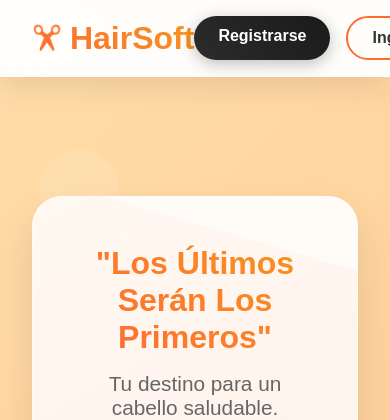
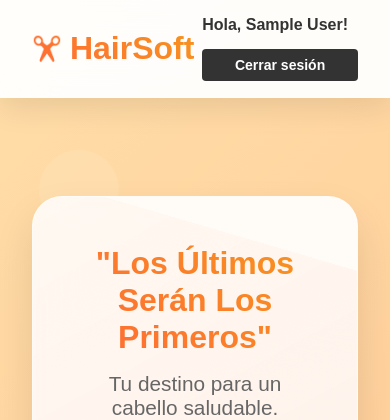
Before and after one commit to RckOlv/HairSoft, a PHP site: page / in a window 390 px wide. Shown: the top 420 px of the page. Run offline with PHP 8.4, Linux system fonts and the light colour scheme; the visitor is signed in with stand-in values (Sample User, id 1).

Commit message:
Se agregaron correcciones

```diff
--- a/css/styles_index.css
+++ b/css/styles_index.css
@@ -340,6 +340,32 @@
             animation-delay: -3s;
         }
 
+        .auth-buttons {
+            display: flex;
+            gap: 10px;
+            align-items: center;
+        }
+
+        .auth-buttons .welcome-msg {
+            font-weight: bold;
+            color: #333;
+            margin-right: 10px;
+        }
+
+        .auth-buttons .btn {
+            background-color: #333;
+            color: #fff;
+            border-radius: 4px;
+            text-decoration: none;
+            transition: background-color 0.3s ease;
+            font-size: 14px;
+            padding: 8px 16px;
+        }
+
+        .auth-buttons .btn:hover {
+            background-color: #555;
+        }
+
 
         @keyframes float {
             0%, 100% { transform: translateY(0px) rotate(0deg); }
@@ -365,6 +391,19 @@
             }
         }
 
+        @media (max-width: 768px) {
+            .auth-buttons {
+            flex-direction: column;
+            align-items: flex-end;
+        }
+
+        .auth-buttons .btn {
+            width: 100%;
+            text-align: center;
+            margin-top: 5px;
+        }
+    }
+
         .service-image {
             width: 100%;
             height: 150px;
@@ -376,7 +415,7 @@
             position: relative;
         }
 
-/* --- FOOTER STYLES (Siguiendo el patrón de tu login) --- */
+
 .footer {
     position: relative;
     z-index: 10;
@@ -385,7 +424,6 @@
     padding: 25px 20px; /* Un poco más de padding vertical */
     text-align: center;
     width: 100%;
-    /* margin-top: auto; */ /* Esto es para footers "sticky". Asegúrate de que el body/main lo soporte */
     box-shadow: 0 -2px 10px rgba(0, 0, 0, 0.3); /* Sombra sutil hacia arriba */
 }
 
@@ -454,7 +492,6 @@
     font-weight: 500; /* Menos negrita que 'bold' para la dirección */
     color: #bdc3c7; /* Color de texto suave */
     margin-top: 15px; /* Espacio sobre la dirección */
-    /* margin-left: 7%; */ /* Esto empujaría la dirección. La quitamos para centrarla correctamente */
     padding-top: 15px;
     border-top: 1px dashed rgba(255, 255, 255, 0.15); /* Línea divisoria sutil */
     max-width: 80%; /* Para que no ocupe todo el ancho en pantallas muy grandes */
--- a/index.php
+++ b/index.php
@@ -1,10 +1,13 @@
+<?php
+session_start();
+?>
 <!DOCTYPE html>
 <html lang="es">
 <head>
-    <meta charset="UTF-8">
-    <meta name="viewport" content="width=device-width, initial-scale=1.0">
+    <meta charset="UTF-8" />
+    <meta name="viewport" content="width=device-width, initial-scale=1" />
     <title>HairSoft - Los Últimos Serán Los Primeros</title>
-    <link rel="stylesheet" href="./css/styles_index.css">
+    <link rel="stylesheet" href="css/styles_index.css" />
 </head>
 <body>
     <div class="floating-elements">
@@ -23,9 +26,15 @@
                     <li class="nav-item"><a href="#turnos" class="nav-link">Turnos</a></li>
                 </ul>
             </nav>
+
             <div class="auth-buttons">
+                <?php if (isset($_SESSION['user_id'])): ?>
+                    <span class="welcome-msg">Hola, <?php echo htmlspecialchars($_SESSION['user_name']); ?>!</span>
+                    <a href="logout.php" class="btn btn-logout">Cerrar sesión</a>
+                <?php else: ?>
                     <a href="Formulario_Reg_vista_cliente.php" class="btn btn-register">Registrarse</a>
                     <a href="login.php" class="btn btn-login">Ingresar</a>
+                <?php endif; ?>
             </div>
         </div>
     </header>
@@ -35,66 +44,63 @@
             <div class="welcome-message">
                 <h1 class="welcome-title">"Los Últimos Serán Los Primeros"</h1>
                 <p class="welcome-subtitle">Tu destino para un cabello saludable. Ofrecemos una amplia gama de servicios para satisfacer todas tus necesidades de cuidado del cabello.</p>
-                <img src="https://images.unsplash.com/photo-1585747860715-2ba37e788b70?ixlib=rb-4.0.3&ixid=M3wxMjA3fDB8MHxwaG90by1wYWdlfHx8fGVufDB8fHx8fA%3D%3D&auto=format&fit=crop&w=1000&q=80" alt="Peluquería Los Últimos Serán Los Primeros" class="barbershop-image" id="barbershopImage">
+                <img src="https://images.unsplash.com/photo-1585747860715-2ba37e788b70?ixlib=rb-4.0.3&ixid=M3wxMjA3fDB8MHxwaG90by1wYWdlfHx8fGVufDB8fHx8fA%3D%3D&auto=format&fit=crop&w=1000&q=80" alt="Peluquería Los Últimos Serán Los Primeros" class="barbershop-image" id="barbershopImage" />
             </div>
         </section>
 
         <section id="Nuestros Servicios" class="services-section">
-    <h2  class="services-title">Nuestros Servicios</h2>
+            <h2 class="services-title">Nuestros Servicios</h2>
             <div class="services-grid">
 
                 <div class="service-card" onclick="selectService('cortes')">
-            <img src="corte.png" alt="Corte de cabello" width="67%" height="67%">
+                    <img src="corte.png" alt="Corte de cabello" width="67%" height="67%" />
                     <h3 class="service-name">Cortes</h3>
                     <p class="service-description">Cortes modernos y clásicos adaptados a tu estilo personal</p>
                 </div>
 
                 <div class="service-card" onclick="selectService('barbas')">
-            <img src="barba.jpg" alt="Barba" width="67%" height="67%">
+                    <img src="barba.jpg" alt="Barba" width="67%" height="67%" />
                     <h3 class="service-name">Barbas</h3>
                     <p class="service-description">Arreglo y diseño de barbas con técnicas profesionales</p>
                 </div>
 
                 <div class="service-card" onclick="selectService('tinturas')">
-            <img src="tintura.jpg" alt="Tintura" width="67%" height="67%">
+                    <img src="tintura.jpg" alt="Tintura" width="67%" height="67%" />
                     <h3 class="service-name">Tinturas</h3>
                     <p class="service-description">Coloración profesional para renovar tu look</p>
                 </div>
 
                 <div class="service-card" onclick="selectService('perfilados')">
-            <img src="ceja.jpg" alt="Perfilado" width="67%" height="67%">
+                    <img src="ceja.jpg" alt="Perfilado" width="67%" height="67%" />
                     <h3 class="service-name">Perfilados</h3>
                     <p class="service-description">Definición perfecta de contornos y acabados</p>
                 </div>
 
             </div>
         </section>
-
     </main>
 
     <footer class="footer">
         <div class="footer-content">
             <div class="footer-item">
                 <div class="footer-icon">
-                    <img src="https://img.icons8.com/?size=100&id=118497&format=png&color=000000" alt="Icono" width="45" height="45">
+                    <img src="https://img.icons8.com/?size=100&id=118497&format=png&color=000000" alt="Icono" width="45" height="45" />
                 </div>
                 <span>Los Últimos Serán Los Primeros</span>
             </div>
             <div class="footer-item">
-                <img src="https://img.icons8.com/?size=100&id=32323&format=png&color=000000" alt="Icono" width="45" height="45">
+                <img src="https://img.icons8.com/?size=100&id=32323&format=png&color=000000" alt="Icono" width="45" height="45" />
                 <span>Los Últimos Serán Los Primeros</span>
             </div>
             <div class="footer-item">
                 <div class="footer-icon">
-                    <img src="https://img.icons8.com/?size=100&id=16713&format=png&color=000000" alt="Icono" width="45" height="45">
+                    <img src="https://img.icons8.com/?size=100&id=16713&format=png&color=000000" alt="Icono" width="45" height="45" />
                 </div>
                 <span>3755-713031</span>
             </div>
         </div>
-        <div class="address">
-            Avenida Libertador 928 - San Vicente - Misiones
-        </div>
+        <div class="address">Avenida Libertador 928 - San Vicente - Misiones</div>
     </footer>
-    <script src="./js/styles_index.js"></script>
+
 </body>
 </html>
```
Lines whose indentation alone changed are shown as unchanged.
